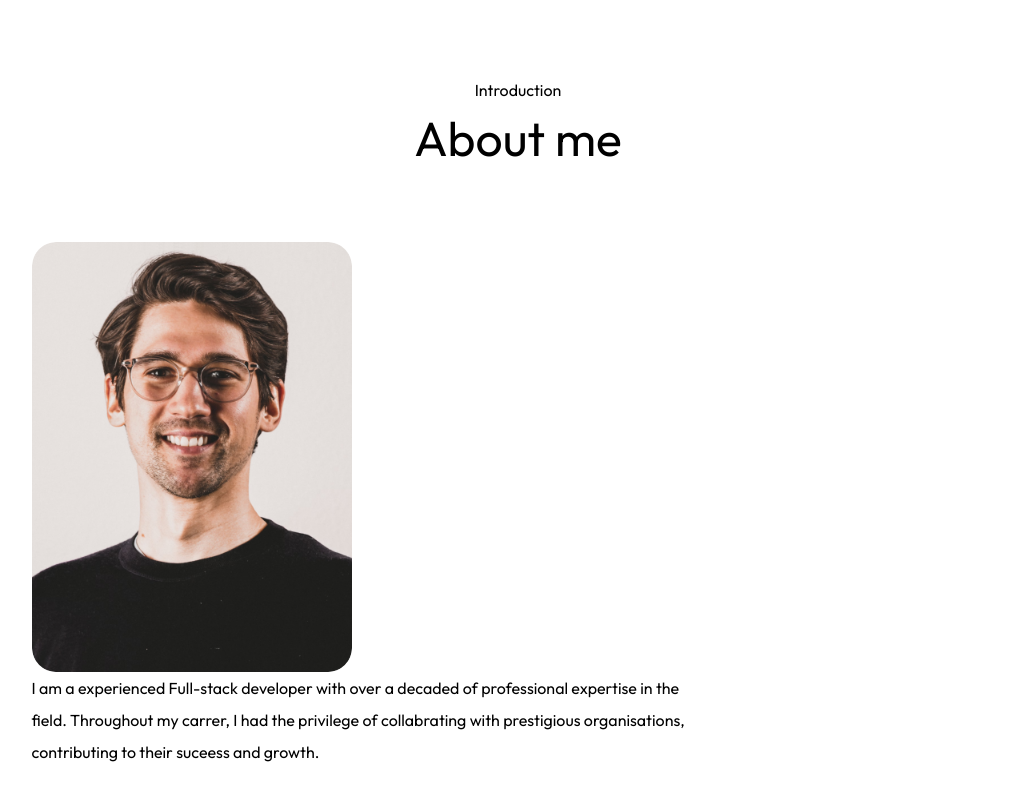
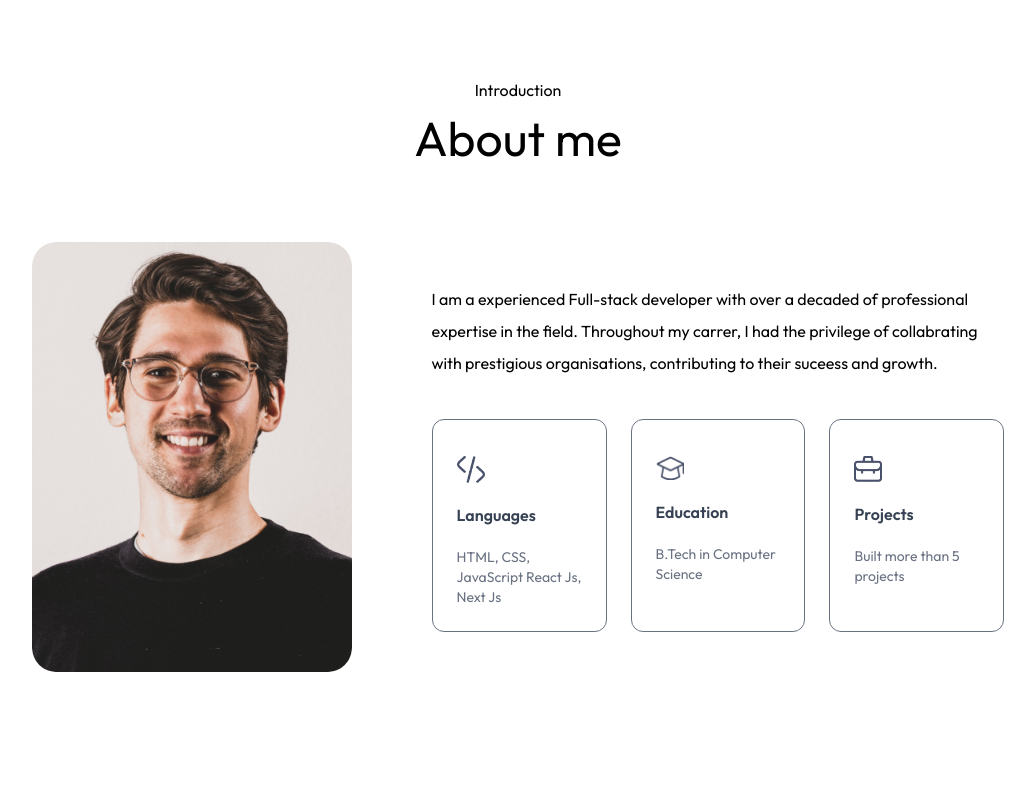
Before and after one commit to kushvendar/portfolio, a Next.js app: page / in a window 1280 px wide. Shown: the part 766-1566 px from the top of the page, without its empty margins (122-1157 px from the left). Built offline with nearby package versions, Linux system fonts and the light colour scheme; a web font is replaced by a local one.

Commit message:
about me completed adding hover effect

```diff
--- a/app/components/About.tsx
+++ b/app/components/About.tsx
@@ -1,6 +1,6 @@
 import React from 'react'
 import Image from 'next/image'
-import { assets } from '@/assets/assets'
+import { assets, infoList } from '@/assets/assets'
 
 const About = () => {
   return (
@@ -9,12 +9,24 @@ const About = () => {
       <h4 className='text-center mb-2 font-Ovo'>Introduction</h4>
       <h2 className='text-center text-5xl font-Ovo'>About me</h2>
 
-      <div className='flext w-full flex-col lg:flex-row items-center gap-20 my-20'>
+      <div className='flex w-full flex-col lg:flex-row items-center gap-20 my-20'>
           <div className='w-64 sm:w-80 rounded-3xl max-w-none'>
             <Image src={assets.user_image} alt='' className='w-full rounded-3xl'/>
           </div>
           <div className='flex-1'>
             <p className='mb-10 max-w-2xl font-Ovo'>I am a experienced Full-stack developer with over a decaded of professional expertise in the field. Throughout my carrer, I had the privilege of collabrating with prestigious organisations, contributing to their suceess and growth.</p>
+
+            <ul className='grid grid-cols-1 sm:grid-cols-3 gap-6 max-w-2xl '>
+              {infoList.map(({icon, iconDark, title,description},index)=>(
+                <li key={index} className='border-[0.5px] border-gray-500 rounded-xl cursor-pointer p-6 hover:bg-[#fcf4ff]hover:-translate-y-1 duration-500'>
+                  <Image src={icon} alt={title} className='w-7 mt-3'/>
+                  <h3 className='my-4 font-semibold text-gray-700'>{title}</h3>
+                  <p className='text-gray-500 text-sm '>{description}</p>
+
+                </li>
+              ))}
+            </ul>
+
           </div>
       </div>
 
```
